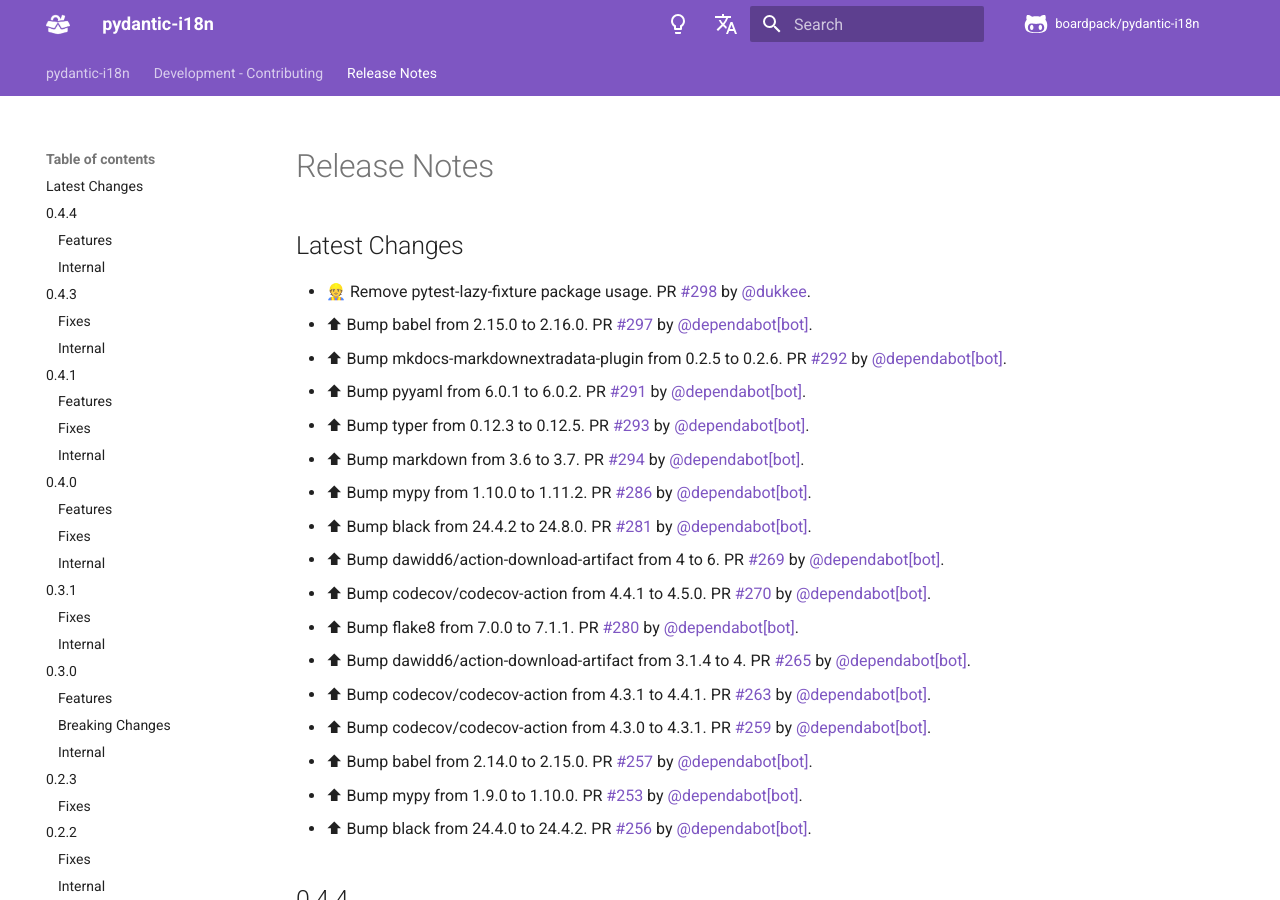
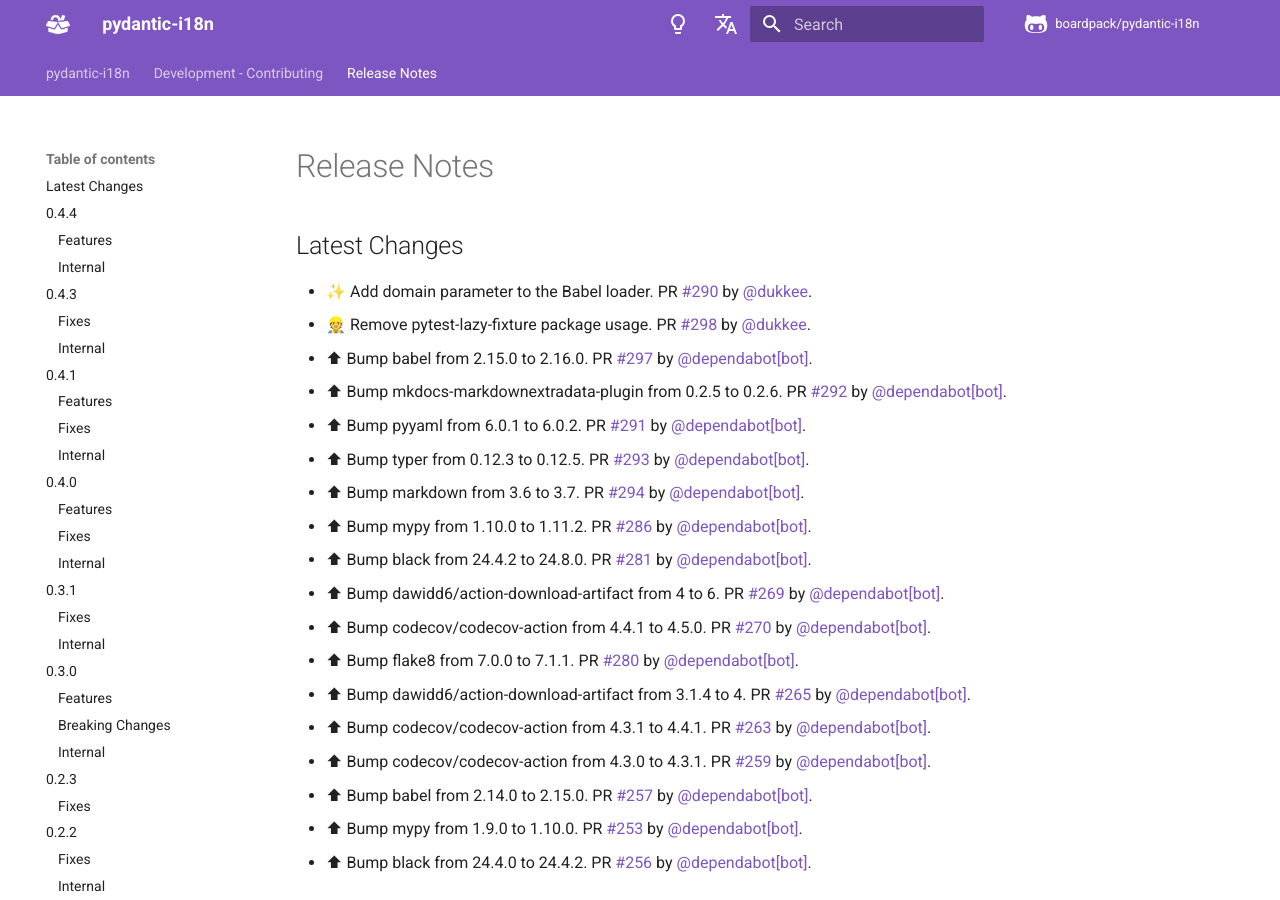
Before and after one commit to boardpack/pydantic-i18n, an MkDocs documentation site: the page built from docs/en/docs/release-notes.md, in a window 1280 px wide and 900 px high. Built offline with MkDocs 1.6.1 and Material for MkDocs 9.7.7, drawn with Linux system fonts in a browser that asks for light colours; comment, search, counter and statistics services are not loaded.

Commit message:
📝 Update release notes

```diff
--- a/docs/en/docs/release-notes.md
+++ b/docs/en/docs/release-notes.md
@@ -2,6 +2,7 @@
 
 ## Latest Changes
 
+* ✨ Add domain parameter to the Babel loader. PR [#290](https://github.com/boardpack/pydantic-i18n/pull/290) by [@dukkee](https://github.com/dukkee).
 * 👷 Remove pytest-lazy-fixture package usage. PR [#298](https://github.com/boardpack/pydantic-i18n/pull/298) by [@dukkee](https://github.com/dukkee).
 * ⬆ Bump babel from 2.15.0 to 2.16.0. PR [#297](https://github.com/boardpack/pydantic-i18n/pull/297) by [@dependabot[bot]](https://github.com/apps/dependabot).
 * ⬆ Bump mkdocs-markdownextradata-plugin from 0.2.5 to 0.2.6. PR [#292](https://github.com/boardpack/pydantic-i18n/pull/292) by [@dependabot[bot]](https://github.com/apps/dependabot).
```
